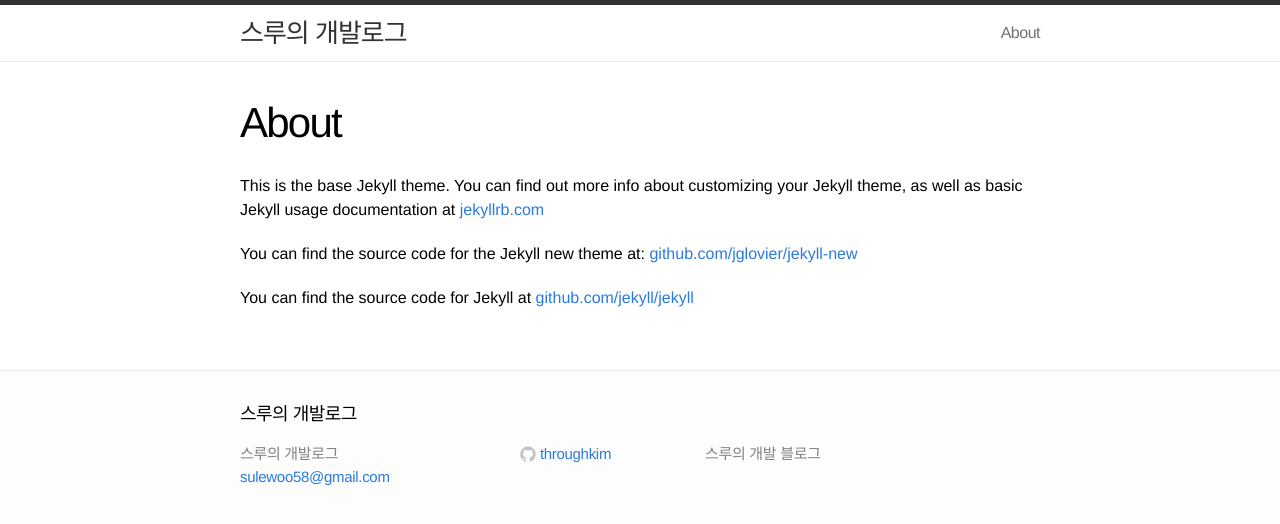
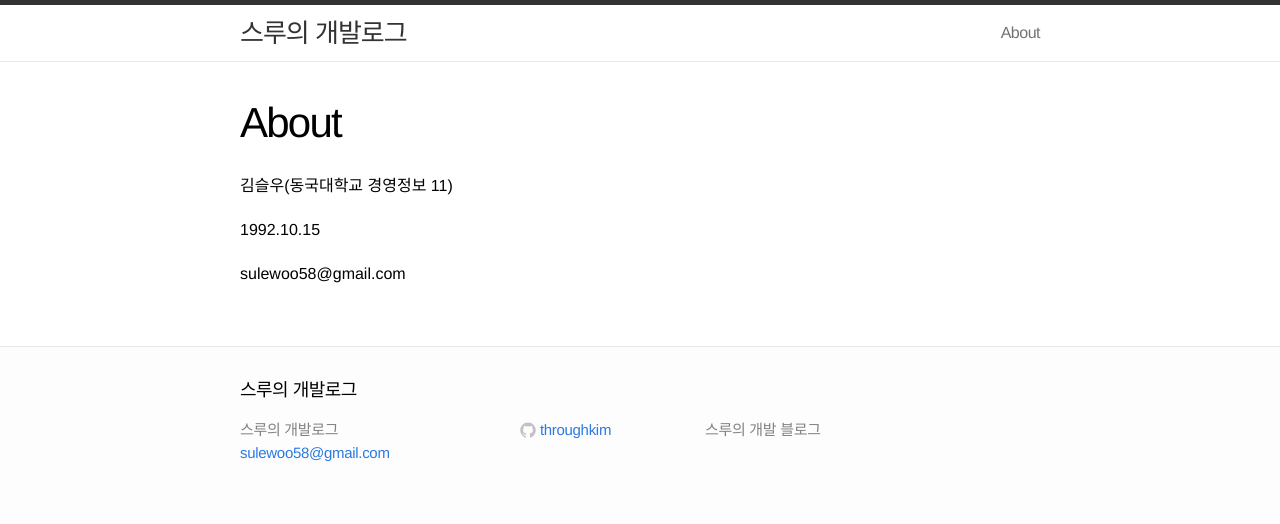
Before and after one commit to ThroughKim/throughkim.github.com, a Jekyll site: the page built from about.md, in a window 1280 px wide. Shown: the top 524 px of the page. Built offline with Jekyll 4.4.1, drawn with Linux system fonts in a browser that asks for light colours; Markdown is read by kramdown in place of the engine named in the settings.

Commit message:
about 수정

```diff
--- a/about.md
+++ b/about.md
@@ -4,8 +4,8 @@
 permalink: /about/
 ---
 
-This is the base Jekyll theme. You can find out more info about customizing your Jekyll theme, as well as basic Jekyll usage documentation at [jekyllrb.com](http://jekyllrb.com/)
+김슬우(동국대학교 경영정보 11)
 
-You can find the source code for the Jekyll new theme at: [github.com/jglovier/jekyll-new](https://github.com/jglovier/jekyll-new)
+1992.10.15
 
-You can find the source code for Jekyll at [github.com/jekyll/jekyll](https://github.com/jekyll/jekyll)
+sulewoo58@gmail.com
```
